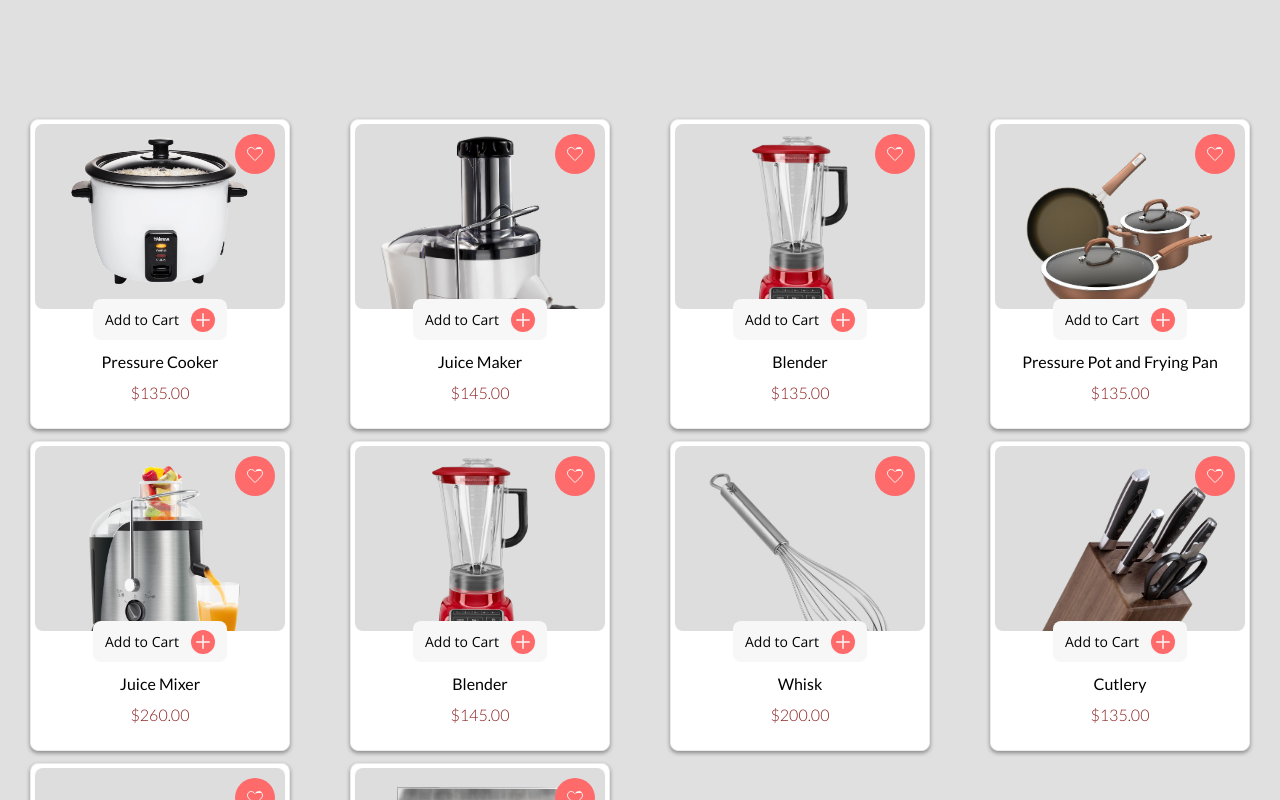
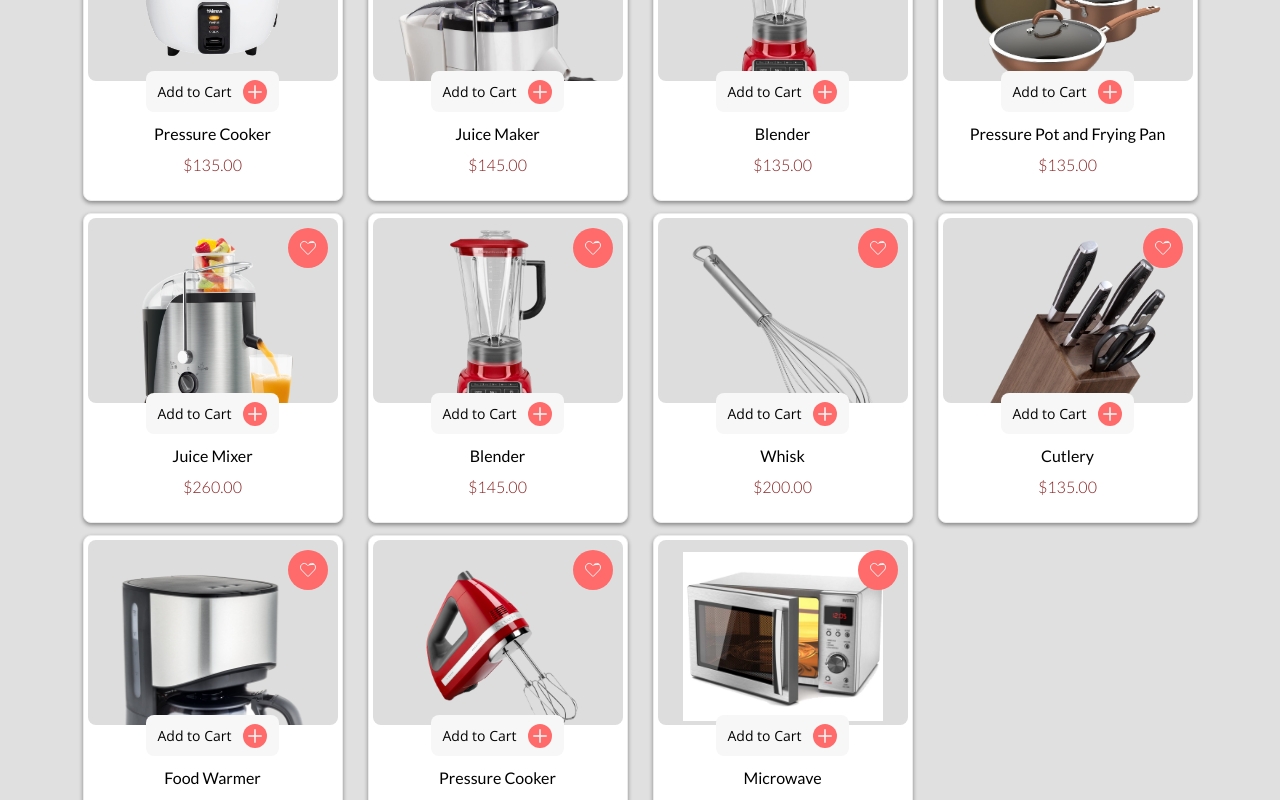
Before and after one commit to TORY-SKY/KITCHENHUB, a React (Vite) app: page / in a window 1280 px wide. Shown: the part 1080-1880 px from the top of the page. Built offline with nearby package versions, Linux system fonts and the light colour scheme; a web font is replaced by a local one.

Commit message:
kitchen hub

```diff
--- a/index.html
+++ b/index.html
@@ -4,7 +4,7 @@
     <meta charset="UTF-8" />
     <link rel="icon" type="image/svg+xml" href="/vite.svg" />
     <meta name="viewport" content="width=device-width, initial-scale=1.0" />
-    <title>Testing</title>
+    <title>KitchenHub</title>
     <link
       href="https://fonts.cdnfonts.com/css/source-sans-pro"
       rel="stylesheet"
--- a/src/App.tsx
+++ b/src/App.tsx
@@ -11,14 +11,6 @@ function App() {
       path: "/",
       element: <Home />,
       errorElement: "Error page, go back bro",
-
-      children: [
-        {
-          path: "/product",
-          element: <h1>HAY THE ROUTING WORKS</h1>,
-          errorElement: "404 not found",
-        },
-      ],
     },
   ]);
   return (
--- a/src/components/Home.tsx
+++ b/src/components/Home.tsx
@@ -175,6 +175,11 @@ const Home = () => {
             Experience!
           </p>
         </div>
+        <div className="card-container">
+          {Products.map((product) => (
+            <ProductCard key={product.id} data={product} />
+          ))}
+        </div>
 
         <div className="cols">
           <h3 className="free-delivery-1">Featured Product</h3>
--- a/src/components/Navbar/Navigationbar.tsx
+++ b/src/components/Navbar/Navigationbar.tsx
@@ -29,6 +29,7 @@ const Navigationbar = () => {
         </form>
         {/*  */}
         <div className="seach-user"></div>
+        <Link to={":/productCart"}>
           <div className="cartIcon">
             <div className="search-user">
               <svg
@@ -79,6 +80,7 @@ const Navigationbar = () => {
 
             <span className="cart-counter">2</span>
           </div>
+        </Link>
       </div>
       <div className="navbar-2">
         <div className="categories">
--- a/src/components/ProductCart.tsx
+++ b/src/components/ProductCart.tsx
@@ -1,6 +1,6 @@
 import React from "react";
 import ProductCard from "./ProductCard";
-const ProductCart = (props) => {
+const ProductCart = () => {
   // const { id, category, image, price } = props.data;
   // console.log(id);
   return (
--- a/src/components/Products.tsx
+++ b/src/components/Products.tsx
@@ -10,6 +10,9 @@ import img8 from "../assets/products/img8.jpg";
 import img9 from "../assets/products/img9.jpg";
 import img10 from "../assets/products/img10.jpg";
 import img11 from "../assets/products/img11.jpg";
+import img12 from "../assets/products/img12.jpg";
+import img13 from "../assets/products/img13.jpg";
+import img14 from "../assets/products/img14.jpg";
 const Products = [
   { id: 1, name: "Pressure Cooker", price: 135.0, image: img2 },
   { id: 2, name: "Juice Maker", price: 145.0, image: img3 },
@@ -20,6 +23,7 @@ const Products = [
   { id: 7, name: "Whisk", price: 200.0, image: img8 },
   { id: 8, name: "Cutlery", price: 135.0, image: img9 },
   { id: 9, name: "Food Warmer", price: 135.0, image: img10 },
-  { id: 10, name: "Pressure Cooker", price: 135.0, image: img11 },
+  { id: 10, name: "Pressure Cooker", price: 135.0, image: img12 },
+  { id: 11, name: "Microwave", price: 135.0, image: img13 },
 ];
 export default Products;
--- a/src/index.css
+++ b/src/index.css
@@ -464,6 +464,7 @@ body{
 
     .card-container{
         display: grid;
+        margin-top: 0 !important;
         grid-template-columns: 1fr 1fr;
         place-items: center;
     }
@@ -525,10 +526,13 @@ body{
         padding-bottom: 10px !important;
     }
     .card-container{
-        margin-top: 0;
+        margin-top: 0 !important;
+        margin-bottom: 0 !important;
+        margin-left: 70px;
+        margin-right: 70px;
         align-items: center;
         justify-content: center;
-        margin: 100px auto;
+        /* margin: 100px auto; */
         display: grid;
         place-items: center;
         grid-template-columns: 1fr 1fr 1fr 1fr;
```
Lines whose indentation alone changed are shown as unchanged.
